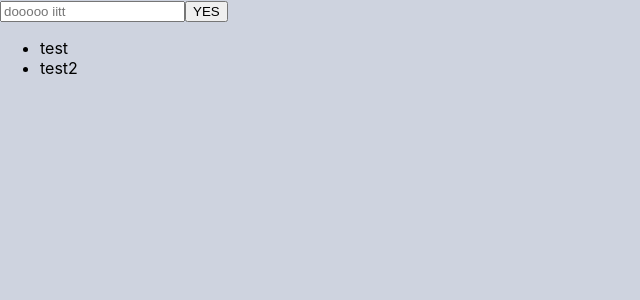
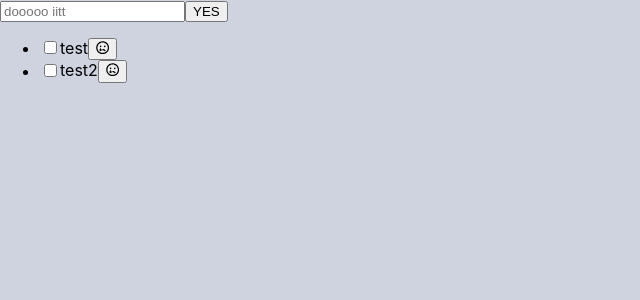
Before and after one commit to RamRamddun/Practice, a React (Create React App) app in the folder todo_react/: page / in a window 1280 px wide. Shown: the top 300 px of the page, without its empty margins (0-640 px from the left). Built offline with nearby package versions, Linux system fonts and the light colour scheme.

Commit message:
feat : add remove & status change

```diff
--- a/todo_react/package.json
+++ b/todo_react/package.json
@@ -8,6 +8,7 @@
     "@testing-library/user-event": "^13.2.1",
     "react": "^18.2.0",
     "react-dom": "^18.2.0",
+    "react-icons": "^4.8.0",
     "react-scripts": "5.0.1",
     "uuid": "^9.0.0",
     "web-vitals": "^2.1.0"
--- /dev/null
+++ b/todo_react/src/components/Todo/Todo.jsx
@@ -0,0 +1,26 @@
+import React from 'react';
+import { FaRegSadTear } from 'react-icons/fa';
+
+export default function Todo({ item, onUpdate, onDelete }) {
+  const { id, text, status } = item;
+  const handleChange = (e) => {
+    const status = e.target.checked ? true : false;
+    console.log(status);
+    onUpdate({ ...item, status });
+  };
+  const handleDelete = () => onDelete(item);
+  return (
+    <li>
+      <input
+        type='checkbox'
+        id={id}
+        checked={status === true}
+        onChange={handleChange}
+      />
+      <label htmlFor={id}>{text}</label>
+      <button onClick={handleDelete}>
+        <FaRegSadTear />
+      </button>
+    </li>
+  );
+}
--- a/todo_react/src/components/TodoList/TOdoList.jsx
+++ b/todo_react/src/components/TodoList/TOdoList.jsx
@@ -1,18 +1,28 @@
 import React, { useState } from 'react';
 import AddList from '../AddList/AddList';
+import Todo from '../Todo/Todo';
 
 export default function TodoList() {
   const [todos, setTodo] = useState([
-    { id: '123', text: 'test', status: 'active' },
-    { id: '124', text: 'test2', status: 'active' },
+    { id: '123', text: 'test', status: false },
+    { id: '124', text: 'test2', status: false },
   ]);
   const onAdd = (todo) => setTodo([...todos, todo]);
+  const handleUpdate = (update) =>
+    setTodo(todos.map((item) => (item.id === update.id ? update : item)));
+  const handleDelete = (delelted) =>
+    setTodo(todos.filter((item) => item.id !== delelted.id));
   return (
     <section>
-      <AddList onAdd = {onAdd}/>
+      <AddList onAdd={onAdd} />
       <ul>
         {todos.map((list) => (
-          <li key={list.id}>{list.text}</li>
+          <Todo
+            key={list.id}
+            item={list}
+            onUpdate={handleUpdate}
+            onDelete={handleDelete}
+          />
         ))}
       </ul>
     </section>
```
Also changed, not shown: todo_react/.pnp.cjs, 1 other file (tests, documents, lock files or other folders).
